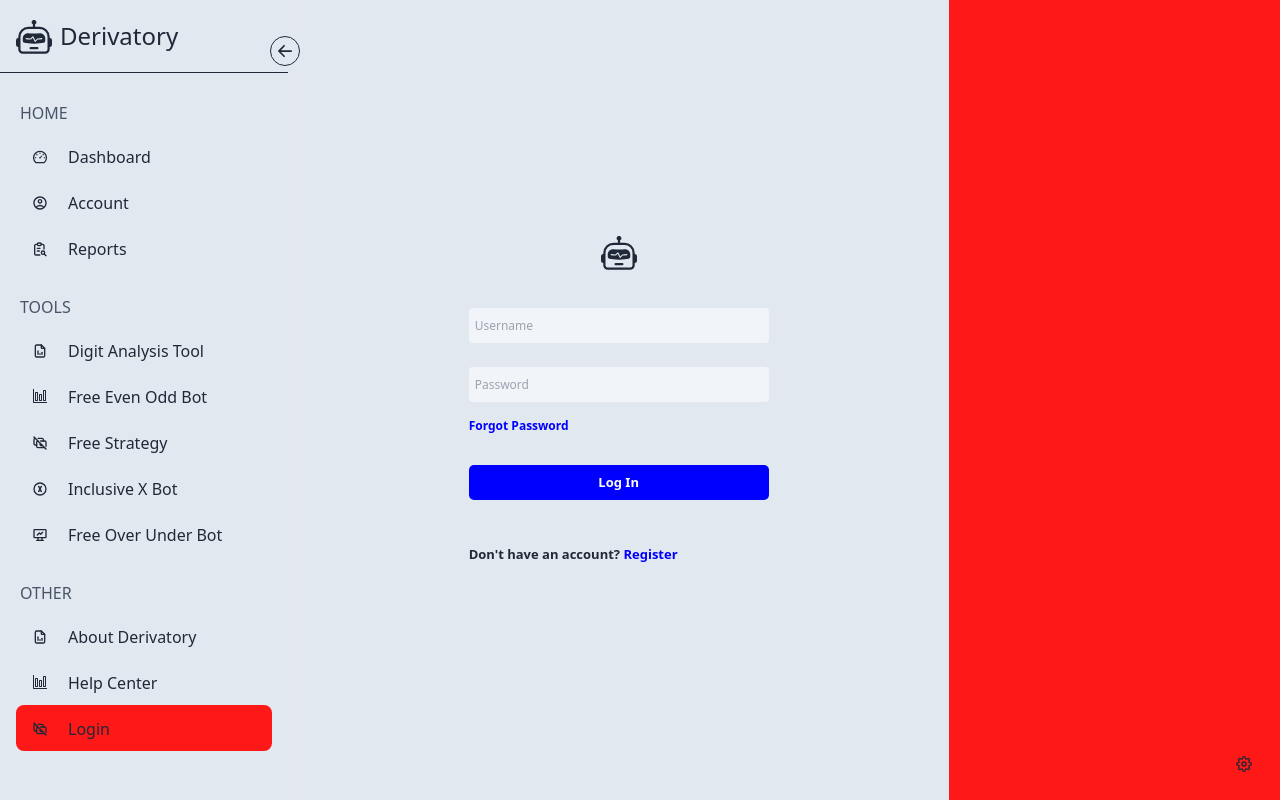
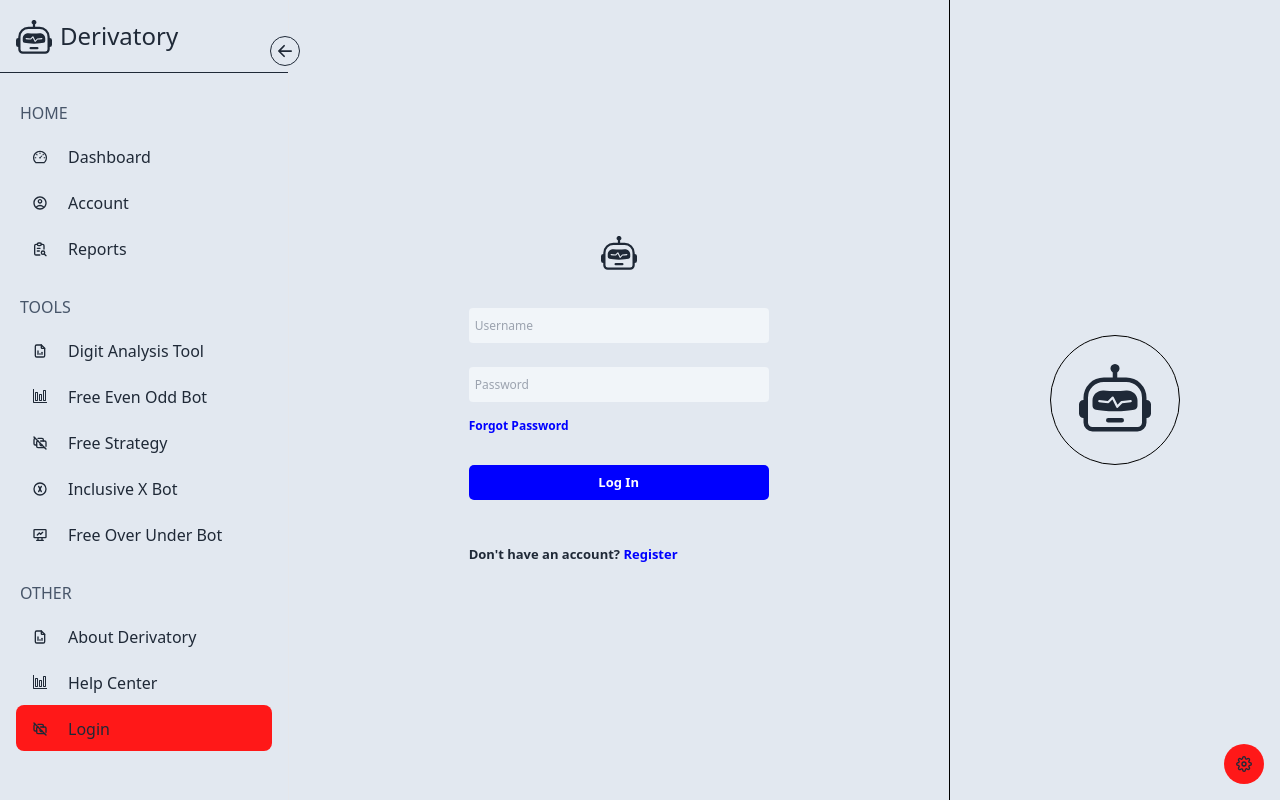
Before and after one commit to ALVIN02-ui/Derivatory-Frontend, a React (Vite) app: page /login in a window 1280 px wide. Built offline with nearby package versions, Linux system fonts and the light colour scheme.

Commit message:
Added logo to signup page

```diff
--- a/src/components/ThemeSettings.jsx
+++ b/src/components/ThemeSettings.jsx
@@ -10,7 +10,7 @@
     useStateContext();
 
   return (
-    <div className="bg-half-transparent w-screen fixed nav-item top-0 right-0">
+    <div className="bg-half-transparent w-screen fixed nav-item top-0 right-0 z-20">
       <div className={`float-right h-screen w-400 ${currentMode === 'Dark' ? 'dark bg-slate-900 text-white border-white': 'bg-slate-200 text-gray-800 border-slate-800'} border-l`}>
         <div className="flex justify-between items-center p-4 ml-4">
           <p className="font-semibold text-xl">Settings</p>
--- a/src/pages/Others/Login.jsx
+++ b/src/pages/Others/Login.jsx
@@ -61,8 +61,15 @@
         </div>
       </div>
 
-      <div className=' h-screen w-1/3 bg-derivatory'>
-        <span></span>
+      <div className=' h-screen w-1/3 z-0 relative flex justify-center items-center border-l border-black'>
+        <div className="rounded-full p-7 border border-black glass">
+          <div className='flex items-center justify-center'>
+            <BsRobot
+              className={` ${currentMode === 'Dark' ? 'dark text-white': 'text-gray-800'}  text-7xl  cursor-pointer`}
+              style={{ background: 'transparent'}}
+            />
+          </div>
+        </div>
       </div>
 
 
```
Also changed, not shown: src/App.css (line endings or trailing spaces).
